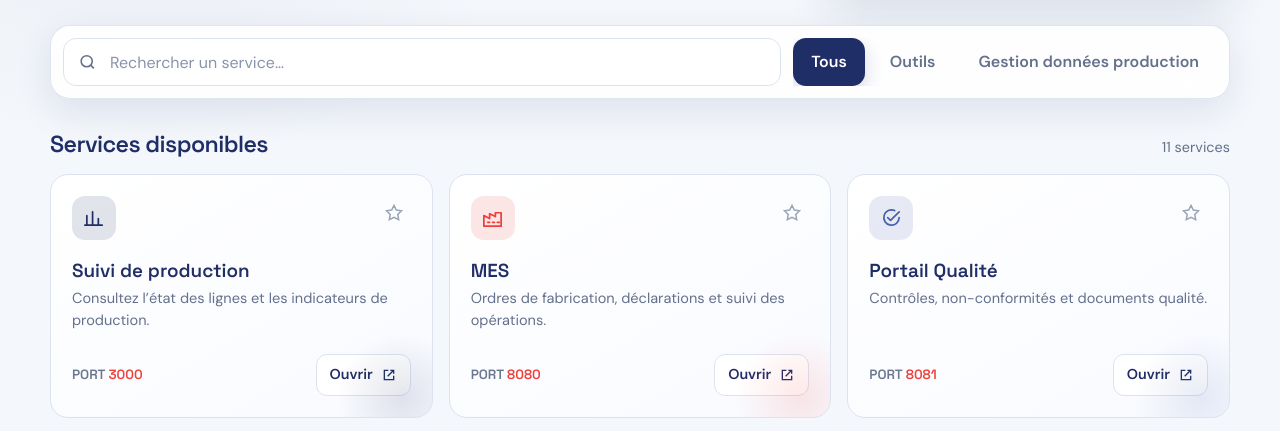
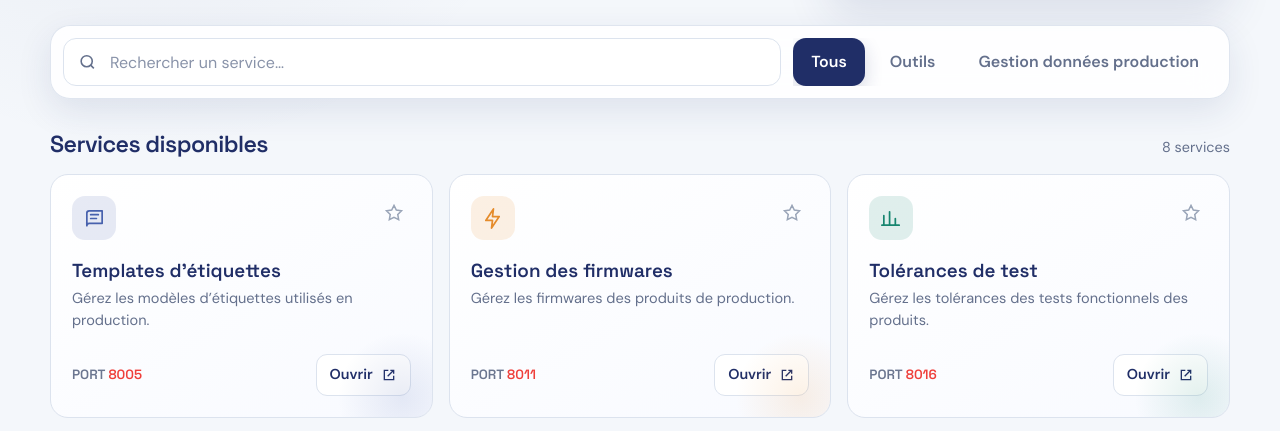
Before and after one commit to hsoeur/Factory-Hub, a plain HTML site: page dist/index.html in a window 1280 px wide. Shown: the part 363-794 px from the top of the page. Drawn offline with Linux system fonts and the light colour scheme.

Commit message:
Update Site source

```diff
--- a/dist/index.html
+++ b/dist/index.html
@@ -177,9 +177,6 @@
   <script>
     // À adapter avec les ports réellement exposés sur VM-APP.
     const SERVICES = [
-      { id: 'production', name: 'Suivi de production', description: 'Consultez l’état des lignes et les indicateurs de production.', port: 3000, category: 'Gestion données production', icon: 'chart', color: '#202e67' },
-      { id: 'mes', name: 'MES', description: 'Ordres de fabrication, déclarations et suivi des opérations.', port: 8080, category: 'Gestion données production', icon: 'factory', color: '#ef3f3b' },
-      { id: 'quality', name: 'Portail Qualité', description: 'Contrôles, non-conformités et documents qualité.', port: 8081, category: 'Gestion données production', icon: 'check', color: '#4761ad' },
       { id: 'templates-etiquettes', name: 'Templates d’étiquettes', description: 'Gérez les modèles d’étiquettes utilisés en production.', port: 8005, category: 'Gestion données production', icon: 'book', color: '#4761ad' },
       { id: 'firmwares', name: 'Gestion des firmwares', description: 'Gérez les firmwares des produits de production.', port: 8011, category: 'Gestion données production', icon: 'bolt', color: '#e58c2c' },
       { id: 'tolerances', name: 'Tolérances de test', description: 'Gérez les tolérances des tests fonctionnels des produits.', port: 8016, category: 'Gestion données production', icon: 'chart', color: '#16856f' },
```
Also changed, not shown: 1 other file.
